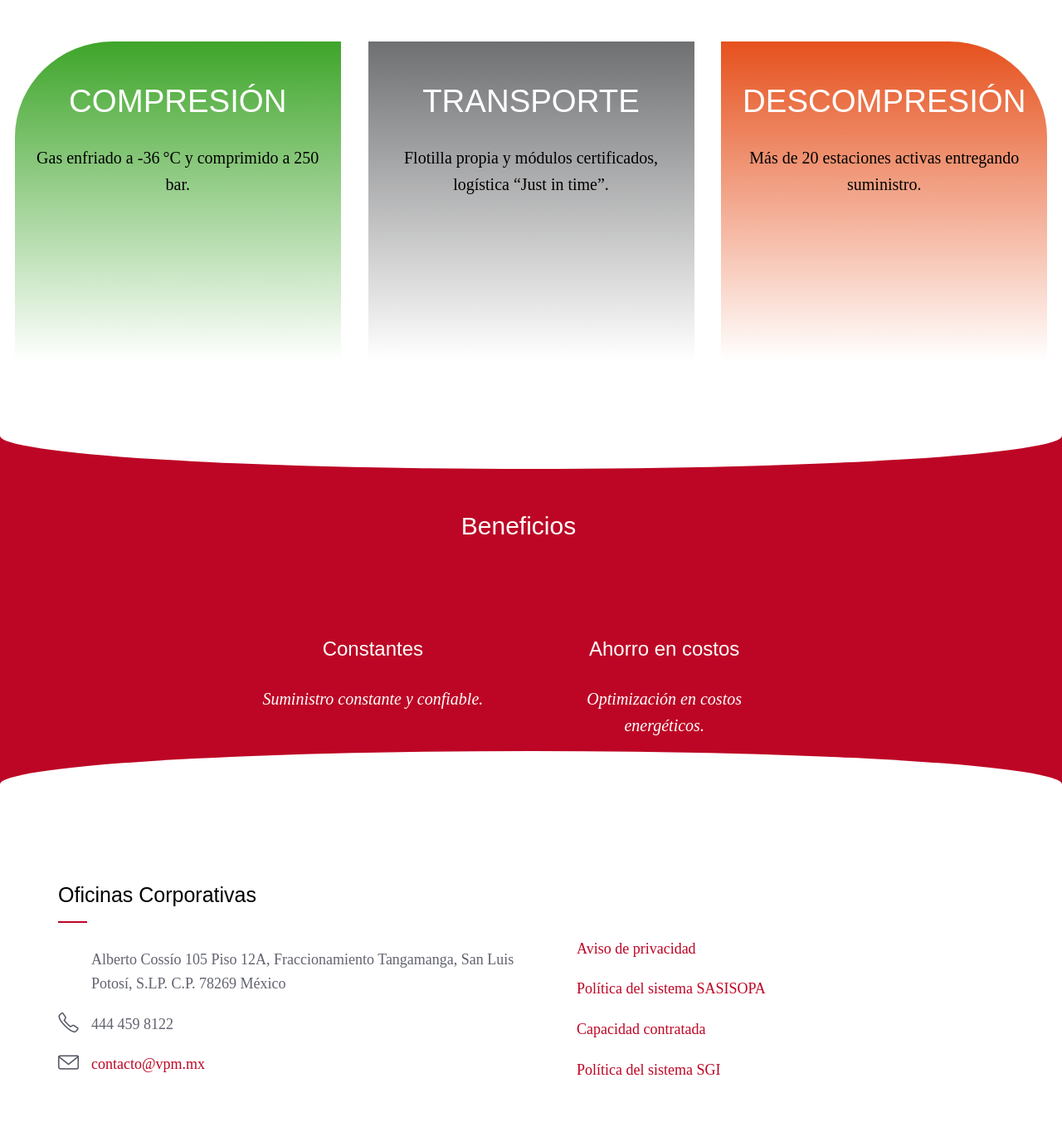
After one commit to jaundeigosl/vpm-landing-page, a PHP site: page /pages/nuestras_soluciones/gnc.html in a window 1280 px wide. The commit adds this page. Shown: the part 901-2265 px from the top of the page at 83% size. Run offline with PHP 8.4, Linux system fonts and the light colour scheme; some libraries are stand-ins or nearby versions; some web fonts are replaced.

Commit message:
gnc section

```diff
--- a/css/style.css
+++ b/css/style.css
@@ -832,14 +832,14 @@ img {
 
 #service-container{
   width: 100%;
-  height: 100vh;
+  height: 39vw;
   background-color: #BD0625;
-
+  position: relative;
 }
 
 #service-container-content{
   width: 100%;
-  height: 80vh;
+  height: 30vw;
   padding-left: 10%;
   padding-right: 10%;
   color:white;
@@ -891,7 +891,8 @@ img {
   height: 10vh;
   width: 100%;
   background-color: white;
-
+  position: absolute;
+  bottom: 0;
 }
 
 #main-section{
--- a/index.html
+++ b/index.html
@@ -52,7 +52,7 @@
 						<li class="dropdown">
 							<a href="#"><span>Nuestras soluciones</span></a>
 							<div class="dropdown-content">
-								<a href=""><span>GNC (Gas Natural Comprimido)</span></a>
+								<a href="pages/nuestras_soluciones/gnc.html"><span>GNC - Gas Natural Comprimido</span></a>
 								<a href=""><span>Generación y Cogeneración</span></a>
 								<a href=""><span>GNV - Gas Natural Vehicular</span></a>
 							</div>
--- a/pages/contactanos/contactanos.html
+++ b/pages/contactanos/contactanos.html
@@ -52,7 +52,7 @@
 						<li class="dropdown">
 							<a href="#"><span>Nuestras soluciones</span></a>
 							<div class="dropdown-content">
-								<a href=""><span>GNC (Gas Natural Comprimido)</span></a>
+								<a href=""><span>GNC - Gas Natural Comprimido</span></a>
 								<a href=""><span>Generación y Cogeneración</span></a>
 								<a href=""><span>GNV - Gas Natural Vehicular</span></a>
 							</div>
--- /dev/null
+++ b/pages/nuestras_soluciones/gnc.css
@@ -0,0 +1,68 @@
+#section-1 {
+    background-color: white;
+}
+
+#section-1 .row{
+    display: flex;
+    justify-content: space-between;
+    padding-top: 4vw;
+    padding-bottom: 4vw;
+}
+
+.col-long{
+    width: 30%;
+    height: 30vw;
+    padding-top: 4vw;
+}
+
+#rounded-white-space-1{
+
+    background-color: white;
+
+}
+
+#fh5co-services{
+    padding: 0;
+}
+
+.col-long h2{
+    text-align: center;
+    color: white;
+    font-size: 3vw;
+}
+
+.col-long p{
+    padding-right: 1vw;
+    padding-left: 1vw;
+    color: black;
+    text-align: center;
+}
+
+#col-1{
+    border-top-left-radius: 30%;
+        background: linear-gradient(
+                180deg,
+                #3FA52A,  /* Starting color */
+                white   /* Ending color */
+            );
+}
+
+#col-2{
+
+    background: linear-gradient(
+                180deg,
+                #6F7072,  /* Starting color */
+                white   /* Ending color */
+            );
+
+}
+
+#col-3{
+        border-top-right-radius: 30%;
+        background: linear-gradient(
+                180deg,
+                #E6511D,  /* Starting color */
+                white   /* Ending color */
+            );
+
+}
--- /dev/null
+++ b/pages/nuestras_soluciones/gnc.html
@@ -0,0 +1,224 @@
+
+<!DOCTYPE html>
+<html class="no-js">
+	<head>
+	<meta charset="utf-8">
+	<meta http-equiv="X-UA-Compatible" content="IE=edge">
+	<title>VPM &mdash; Gas Natural | Gas Natural Comprimido</title>
+	<meta name="viewport" content="width=device-width, initial-scale=1">
+	<meta name="description" content="VPM Empresa de Gas Natural" />
+	<meta name="keywords" content="free html5, free template, free bootstrap, html5, css3, mobile first, responsive" />
+	<meta name="author" content="FreeHTML5.cO" />
+
+	<!-- Place favicon.ico and apple-touch-icon.png in the root directory -->
+	<link rel="shortcut icon" href="favicon.ico">
+
+	<link href="https://fonts.googleapis.com/css?family=Open+Sans:400,700|Prata" rel="stylesheet">
+
+	<!-- Animate.css -->
+	<link rel="stylesheet" href="../../css/animate.css">
+	<!-- Icomoon Icon Fonts-->
+	<link rel="stylesheet" href="../../css/icomoon.css">
+	<!-- Simple Line Icons -->
+	<link rel="stylesheet" href="../../css/simple-line-icons.css">
+	<!-- Bootstrap  -->
+	<link rel="stylesheet" href="../../css/bootstrap.css">
+	<!-- Owl Carousel  -->
+	<link rel="stylesheet" href="../../css/owl.carousel.min.css">
+	<link rel="stylesheet" href="../../css/owl.theme.default.min.css">
+	<!-- Style -->
+	<link rel="stylesheet" href="../../css/style.css">
+    <link rel="stylesheet" href="gnc.css">
+	<!-- Modernizr JS -->
+	<script src="../../js/modernizr-2.6.2.min.js"></script>
+
+	</head>
+
+	<body>
+	<header role="banner" id="fh5co-header">
+
+		<nav class="navbar navbar-default">
+			<div class="container">
+				<div class="navbar-header">
+					<!-- Mobile Toggle Menu Button -->
+					<a href="#" class="js-fh5co-nav-toggle fh5co-nav-toggle" data-toggle="collapse" data-target="#navbar" aria-expanded="false" aria-controls="navbar"><i></i></a>
+					<a class="navbar-brand" href="index.html"><img id="navbar-logo" src="../../images/vpm logo.png"></a>
+				</div>
+
+				<div id="navbar" class="navbar-collapse collapse">
+					<ul class="nav navbar-nav navbar-right">
+						<li><a href="../../index.html"><span>Home</span></a></li>
+						<li><a href="../quienes_somos/quienes_somos.html"><span>Quienes Somos</span></a></li>
+						<li class="dropdown">
+							<a href="#"><span>Nuestras soluciones</span></a>
+							<div class="dropdown-content">
+								<a href="gnc.html"><span>GNC - Gas Natural Comprimido</span></a>
+								<a href=""><span>Generación y Cogeneración</span></a>
+								<a href=""><span>GNV - Gas Natural Vehicular</span></a>
+							</div>
+						</li>
+						<li><a href=""><span>Clientes y Alianzas</span></a></li>
+						<li><a href=""><span>Infraestructura</span></a></li>
+						<li><a href=""><span>Bolsa de Trabajo</span></a></li>
+						<li><a href="../contactanos/contactanos.html"><span>Contactanos</span></a></li>
+						<li><a href=""><span>Clientes y Proveedores</span></a></li>
+					</ul>
+				</div>
+			</div>
+		</nav>
+
+	</header>
+
+	<section id="fh5co-home" data-section="home"  data-stellar-background-ratio="0.5">
+		<div class="overlay">
+			<img id="fondo" src="../../images/YPM-SESION-09515.jpg">
+		</div>
+		<div class="container">
+			<div class="text-wrap">
+				<div class="text-inner">
+					<div class="row">
+						<div class="col-md-10 col-md-offset-1 to-animate">
+							<h1>Gas Natural Comprimido</h1>
+						</div>
+					</div>
+				</div>
+			</div>
+		</div>
+	</section>
+
+    <section >
+		<div id="section-1">
+			<div class="row">
+
+				<div id="col-1" class="col-long">
+                    <div>
+                        <h2>COMPRESIÓN</h2>
+                    </div>
+                    <div class="line">
+
+                    </div>
+                    <div>
+                        <p>Gas enfriado a -36 °C y comprimido a 250 bar.</p>
+                    </div>
+                </div>
+
+                <div id="col-2" class="col-long">
+                    <div>
+                        <h2>TRANSPORTE</h2>
+                    </div>
+                    <div class="line">
+
+                    </div>
+                    <div>
+                        <p> Flotilla propia y módulos certificados, logística “Just in time”.</p>
+                    </div>
+                </div>
+
+                <div id="col-3" class="col-long">
+                    <div>
+                        <h2>DESCOMPRESIÓN</h2>
+                    </div>
+                    <div class="line">
+
+                    </div>
+                    <div>
+                        <p> Más de 20 estaciones activas entregando suministro.</p>
+                    </div>
+                </div>
+
+			</div>
+		</div>
+	</section>
+
+    <section id="fh5co-services" data-section="services">
+		<div id="service-container">
+			<div id="rounded-white-space-1" class="rounded-white-space"></div>
+			<div id="service-container-content" class="row">
+				<div class="row to-animate">
+					<h2>Beneficios</h2>
+				</div>
+				<div class="row">
+
+					<div class="col-md-4 to-animate">
+
+						<div class="row">
+							<i class="icon-loader"></i>
+						</div>
+						<div class="row">
+							<h3>Constantes</h3>
+						</div>
+						<div class="row">
+							<p> Suministro constante y confiable.</p>
+						</div>
+
+					</div>
+
+					<div class="col-md-4 to-animate">
+
+						<div class="row">
+							<i class="icon-dollar"></i>
+						</div>
+						<div class="row">
+							<h3>Ahorro en costos</h3>
+						</div>
+						<div class="row">
+							<p>Optimización en costos energéticos.</p>
+						</div>
+
+					</div>
+
+				</div>
+
+			</div>
+			<div id="rounded-white-space-2" class="rounded-white-space"></div>
+		</div>
+	</section>
+
+
+	<footer id="fh5co-footer" data-section="contact" role="contentinfo">
+		<div class="container">
+			<div class="row">
+
+				<div class="col-md-6 to-animate">
+					<h2 class="section-title">Oficinas Corporativas</h2>
+					<ul class="contact-info">
+						<li><i class="icon-map-marker"></i>Alberto Cossío 105 Piso 12A, Fraccionamiento Tangamanga, San Luis Potosí, S.LP. C.P. 78269 México</li>
+						<li><i class="icon-phone"></i>444 459 8122</li>
+						<li><i class="icon-envelope"></i><a href="#">contacto@vpm.mx</a></li>
+					</ul>
+				</div>
+
+				<div id="documentos" class="col-md-6 to-animate">
+					<ul class="contact-info">
+						<li><a>Aviso de privacidad</a></li>
+						<li><a>Política del sistema SASISOPA </a></li>
+						<li><a>Capacidad contratada</a></li>
+						<li><a>Política del sistema SGI</a></li>
+					</ul>
+				</div>
+
+			</div>
+		</div>
+	</footer>
+
+
+	<!-- jQuery -->
+	<script src="../../js/jquery.min.js"></script>
+	<!-- jQuery Easing -->
+	<script src="../../js/jquery.easing.1.3.js"></script>
+	<!-- Bootstrap -->
+	<script src="../../js/bootstrap.min.js"></script>
+	<!-- Waypoints -->
+	<script src="../../js/jquery.waypoints.min.js"></script>
+	<!-- Stellar Parallax -->
+	<script src="../../js/jquery.stellar.min.js"></script>
+	<!-- Owl Carousel -->
+	<script src="../../js/owl.carousel.min.js"></script>
+	<!-- Google Map -->
+	<script src="https://maps.googleapis.com/maps/api/js?key=AIzaSyCefOgb1ZWqYtj7raVSmN4PL2WkTrc-KyA&sensor=false"></script>
+	<script src="../../js/google_map.js"></script>
+	<!-- Main JS (Do not remove) -->
+	<script src="../../js/main.js"></script>
+
+	</body>
+</html>
--- a/pages/quienes_somos/quienes_somos.html
+++ b/pages/quienes_somos/quienes_somos.html
@@ -4,7 +4,7 @@
 	<head>
 	<meta charset="utf-8">
 	<meta http-equiv="X-UA-Compatible" content="IE=edge">
-	<title>VPM &mdash; Gas Natural</title>
+	<title>VPM &mdash; Gas Natural | Quienes somos</title>
 	<meta name="viewport" content="width=device-width, initial-scale=1">
 	<meta name="description" content="VPM Empresa de Gas Natural" />
 	<meta name="keywords" content="free html5, free template, free bootstrap, html5, css3, mobile first, responsive" />
@@ -52,7 +52,7 @@
 						<li class="dropdown">
 							<a href="#"><span>Nuestras soluciones</span></a>
 							<div class="dropdown-content">
-								<a href=""><span>GNC (Gas Natural Comprimido)</span></a>
+								<a href="../nuestras_soluciones/gnc.html"><span>GNC - Gas Natural Comprimido</span></a>
 								<a href=""><span>Generación y Cogeneración</span></a>
 								<a href=""><span>GNV - Gas Natural Vehicular</span></a>
 							</div>
```
Also changed, not shown: 1 other file.
